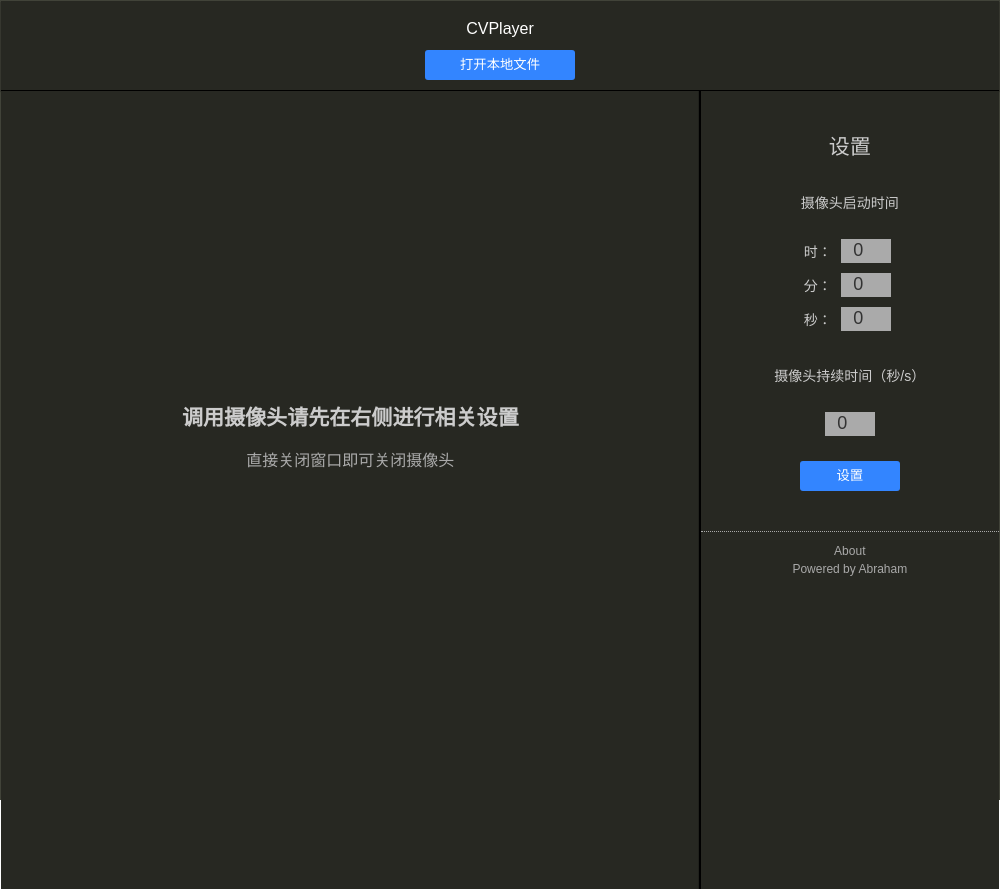
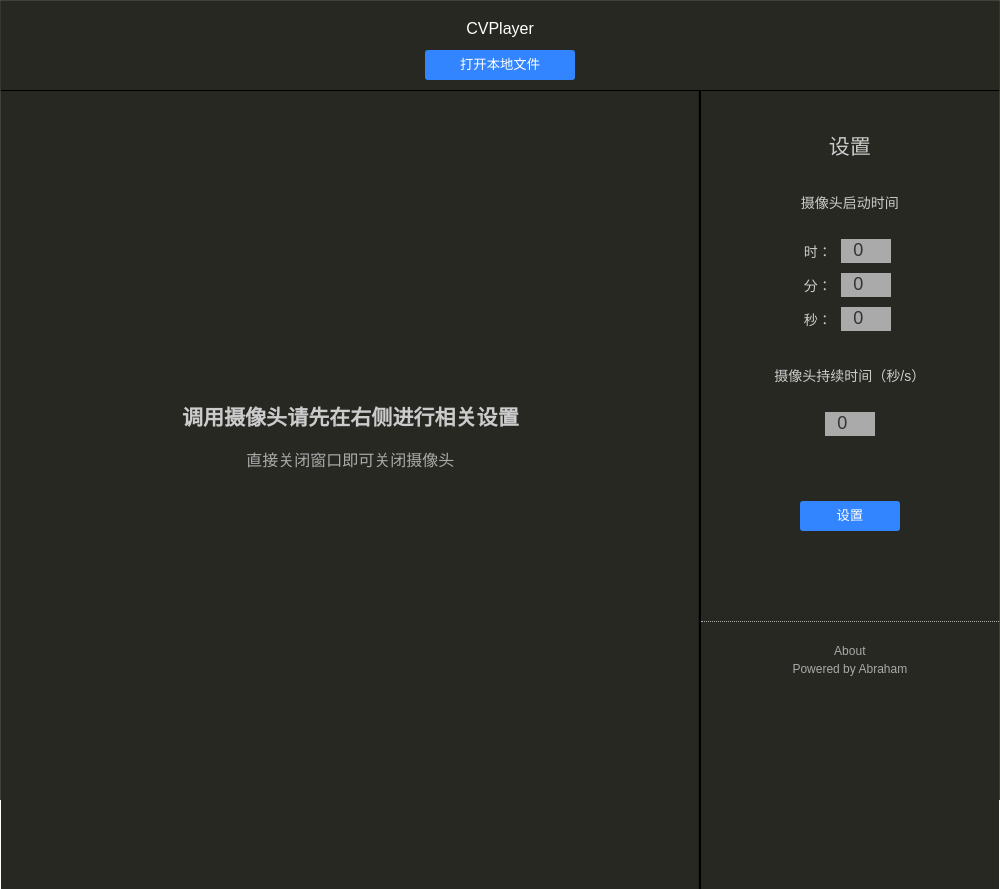
Before and after one commit to cj1406942109/CVPlayer, an Electron app: page index.html in a window 1000 px wide. Drawn offline with Linux system fonts and the light colour scheme.

Commit message:
modify the package.json and style

```diff
--- a/assets/css/global.css
+++ b/assets/css/global.css
@@ -115,8 +115,8 @@ body {
 }
 
 .save-part {
-    margin: 10px 0;
-    padding: 10px 0 30px;
+    margin: 30px 0;
+    padding: 30px 0 60px;
 }
 
 .save-part button {
@@ -146,7 +146,7 @@ body {
 .about {
     border-top: 1px dotted #aaa;
     font-size: 12px;
-    padding: 10px 0;
+    padding: 20px 0;
     color: #aaa;
 }
 
```
Also changed, not shown: package.json (+5 -7 lines).
